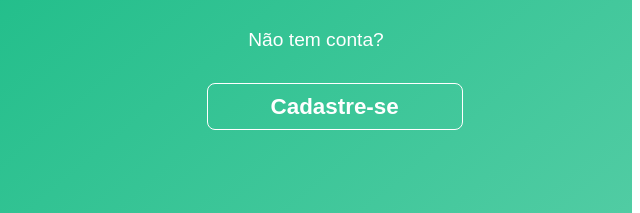
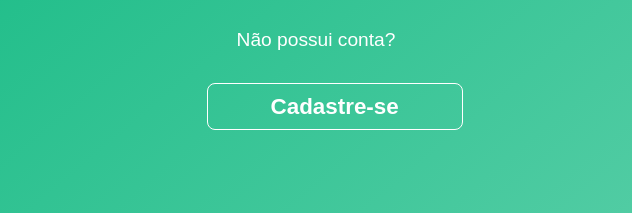
Before and after one commit to brunocapoanidev/Sistema_Login_Cadastro, a website: page views/index.html in a window 1280 px wide. Shown: the part 324-537 px from the top of the page, 0-640 px from the left. Drawn offline with Linux system fonts and the light colour scheme.

Commit message:
alteracao html

```diff
--- a/views/index.html
+++ b/views/index.html
@@ -20,7 +20,7 @@
   <div class="container-left">
     <div class="elements">
       <h1>Olá, bem-vindo!!</h1>
-      <p>Não tem conta?</p>
+      <p>Não possui conta?</p>
       <button id="Btn-register">Cadastre-se</button>
     </div>
   </div>
```
